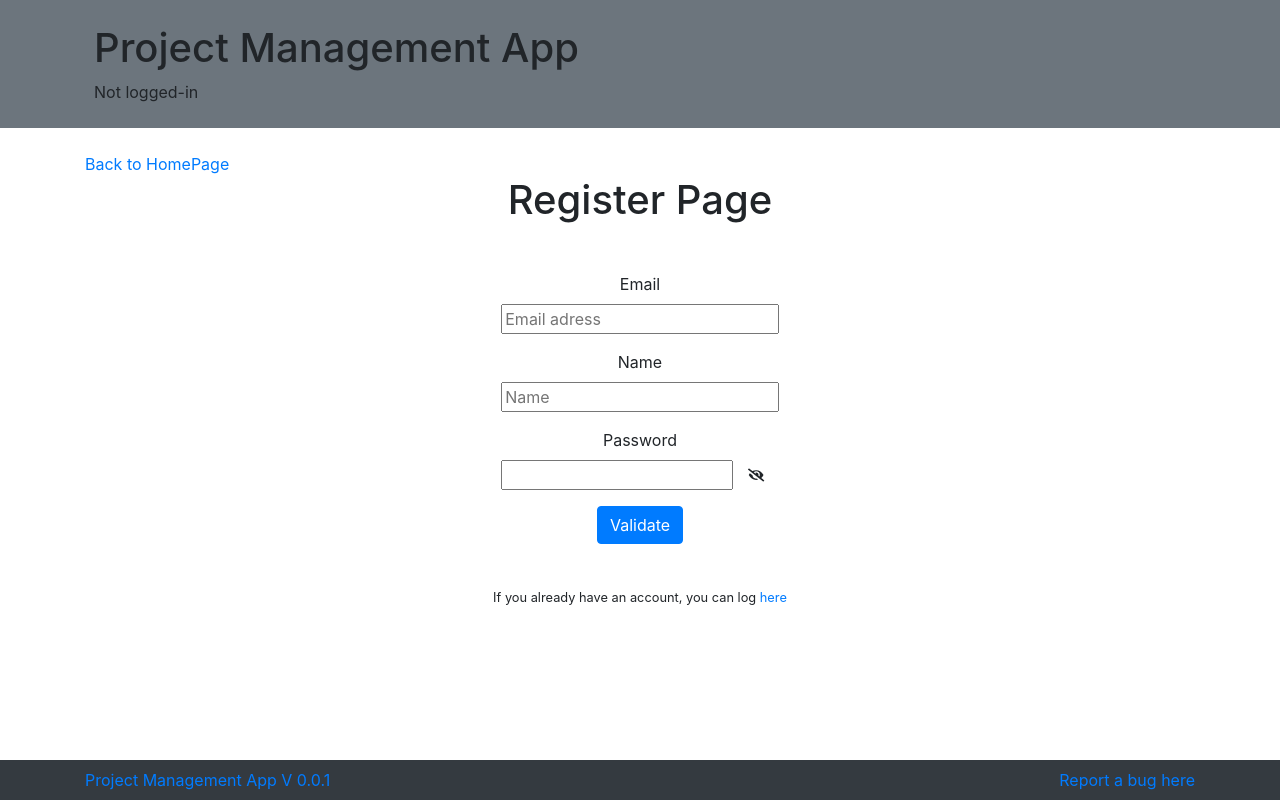
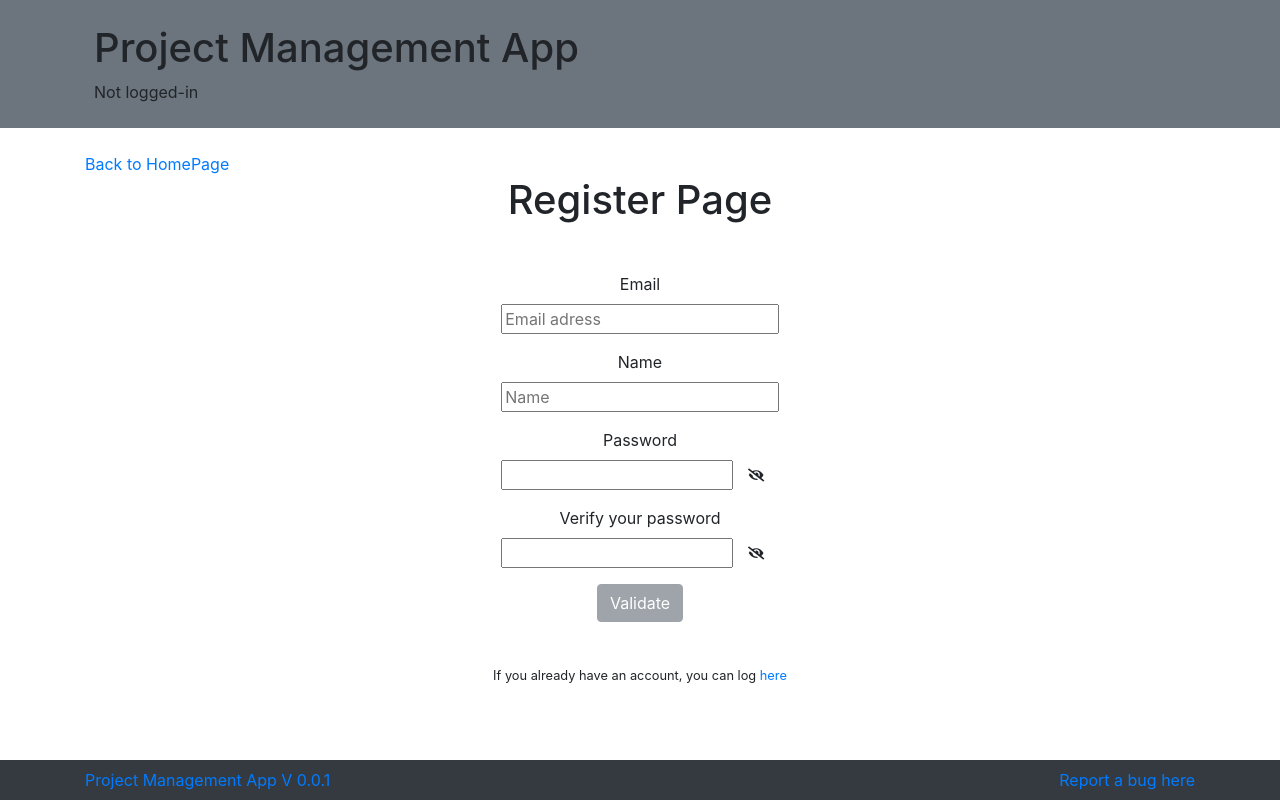
Before and after one commit to nbertho/Project-Management-Website, a React (Create React App) app in the folder app/: page /register in a window 1280 px wide. Built offline with nearby package versions, Linux system fonts and the light colour scheme.

Commit message:
[APP] Added field to verify password and wrong login bug fix

```diff
--- a/app/src/Pages/Login/Login.js
+++ b/app/src/Pages/Login/Login.js
@@ -41,8 +41,13 @@ class Login extends Component {
             .then(response => response.json())
             .then(
                 (data) => {
-                    this.props.updateDisplayMessage({empty: false, error: data.error, content: data.msg});
-                    this.props.updateAfterLogin(data.content.userData, data.content.projectsData , true);
+                    if (!data.error) {
+                        this.props.updateDisplayMessage({empty: false, error: data.error, content: data.msg});
+                        this.props.updateAfterLogin(data.content.userData, data.content.projectsData , true);
+                    }
+                    else {
+                        this.props.updateDisplayMessage({empty: false, error: data.error, content: data.msg});
+                    }
                 },
                 (error) => {
                     this.props.updateDisplayMessage({empty: false, error: true, content: error});
--- a/app/src/Pages/Register/Register.js
+++ b/app/src/Pages/Register/Register.js
@@ -9,16 +9,23 @@ class Register extends Component {
         super(props);
         this.state = {
             passwordType: 'password',
+            passwordVerifyType: 'password',
             registrationSuccess: false,
             userEmail: "",
             userName: "",
             userPwd: "",
+            userPwdVerify: "",
+            passwordValid: false,
+            passwordMessage: ""
         }
 
         this.togglePasswordType = this.togglePasswordType.bind(this);
+        this.togglePasswordVerifyType = this.togglePasswordVerifyType.bind(this);
         this.handleMailChange = this.handleMailChange.bind(this);
         this.handleNameChange = this.handleNameChange.bind(this);
         this.handlePwdChange = this.handlePwdChange.bind(this);
+        this.handlePwdVerifyChange = this.handlePwdVerifyChange.bind(this);
+        this.checkPwd = this.checkPwd.bind(this);
         this.handleSubmit = this.handleSubmit.bind(this);
     }
 
@@ -31,6 +38,23 @@ class Register extends Component {
         }
     }
 
+    togglePasswordVerifyType() {
+        if (this.state.passwordVerifyType === "password") {
+            this.setState({passwordVerifyType: "text"})
+        }
+        else {
+            this.setState({passwordVerifyType: "password"})
+        }
+    }
+
+    checkPwd() {
+
+        if (this.state.userPwd === this.state.userPwdVerify) {
+            this.setState({passwordValid: true, passwordMessage: ""})
+        }
+
+    }
+
     handleMailChange(event) {
         this.setState({userEmail: event.target.value});
     }
@@ -40,12 +64,27 @@ class Register extends Component {
     }
 
     handlePwdChange(event) {
-        this.setState({userPwd: event.target.value});
+        this.setState(
+            {userPwd: event.target.value},
+            () => {
+                this.checkPwd();
+            }
+        );
+    }
+
+    handlePwdVerifyChange(event) {
+        this.setState(
+            {userPwdVerify: event.target.value},
+            () => {
+                this.checkPwd();
+            }
+        );
     }
 
     handleSubmit(event) {
         event.preventDefault();
 
+        if (this.state.passwordValid) {
             const requestBody = {
                 method: 'POST',
                 headers: {'Content-Type': 'application/json'},
@@ -71,6 +110,7 @@ class Register extends Component {
                     }
                 )
         }
+    }
 
 
     render () {
@@ -80,6 +120,11 @@ class Register extends Component {
         let pwdIcon = faEye;
         if (this.state.passwordType === "password") {
             pwdIcon = faEyeSlash;
+        }
+
+        let validateButton = <button disabled={true} className="btn btn-secondary">Validate</button>
+        if (this.state.passwordValid) {
+            validateButton = <button className="btn btn-primary">Validate</button>;
         }
 
         if (this.state.registrationSuccess) {
@@ -130,8 +175,20 @@ class Register extends Component {
                                 <FontAwesomeIcon icon={pwdIcon} className="col-2 my-auto" onClick={this.togglePasswordType} />
                             </div>
                         </div>
+                        <div className="my-3">
+                            <label className="d-block text-center" htmlFor="password_verify">Verify your password</label>
+                            <div className="row w-25 mx-auto">
+                                <input
+                                    id="password_verify"
+                                    className="d-block mx-auto col-10"
+                                    onChange={this.handlePwdVerifyChange}
+                                    type={this.state.passwordVerifyType}
+                                />
+                                <FontAwesomeIcon icon={pwdIcon} className="col-2 my-auto" onClick={this.togglePasswordVerifyType} />
+                            </div>
+                        </div>
                         <div className="text-center">
-                            <button className="btn btn-primary">Validate</button>
+                            {validateButton}
                         </div>
                     </form>
 
```
Also changed, not shown: 1 other file (tests, documents, lock files or other folders). Lines whose indentation alone changed are shown as unchanged.
